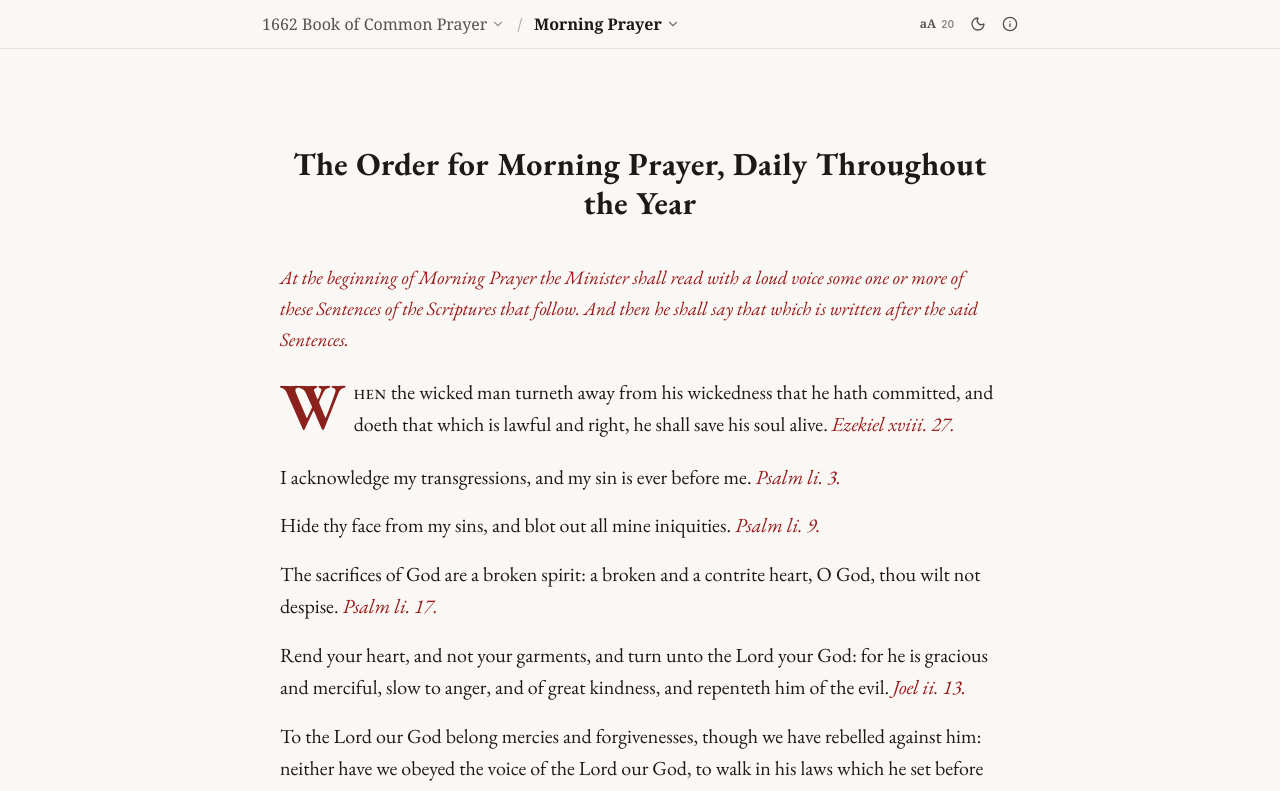
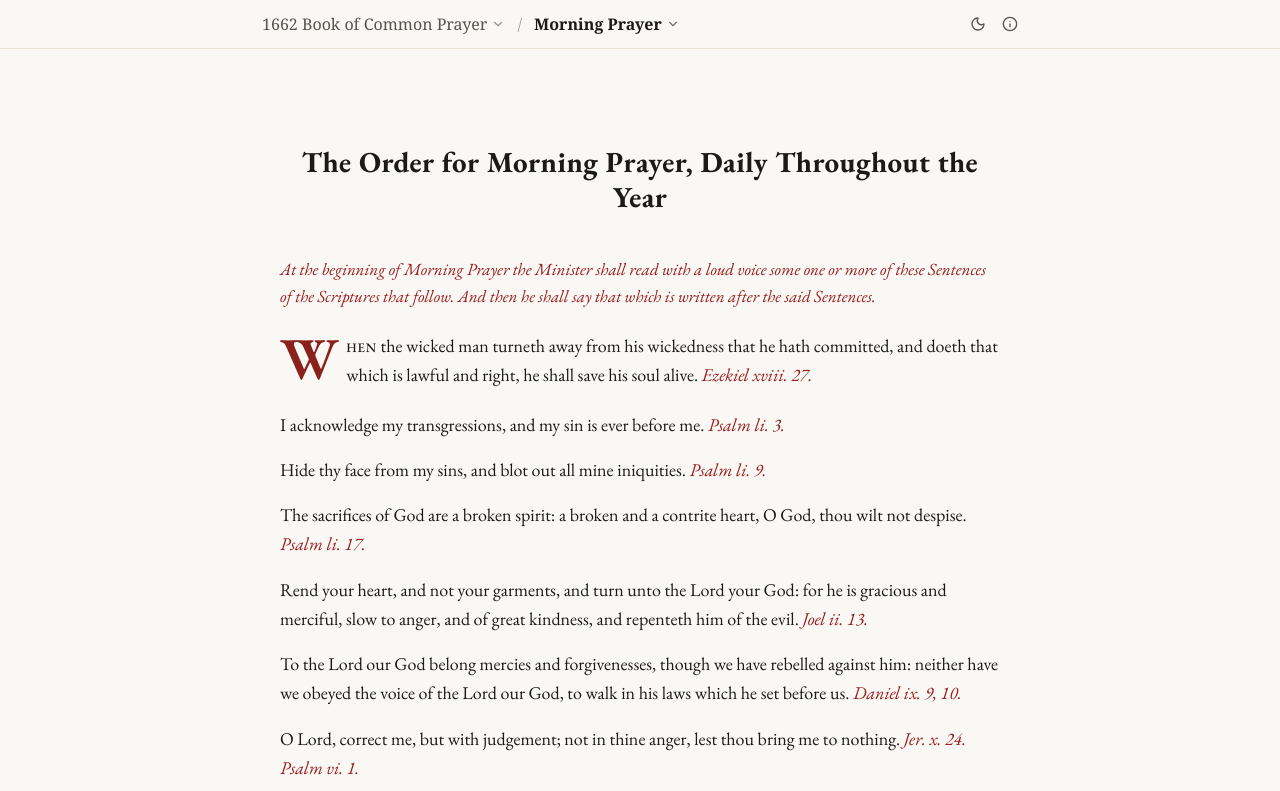
Before and after one commit to jeremybullen/Liturgies, a React (Vite) app in the folder src/: page / in a window 1280 px wide. Shown: the top 791 px of the page. Built offline with nearby package versions, Linux system fonts and the light colour scheme.

Commit message:
refactor: remove font size adjustment controls
Simplify the interface by setting a fixed base font size and removing the cycle functionality.

```diff
--- a/src/App.tsx
+++ b/src/App.tsx
@@ -51,7 +51,7 @@ function parseRoute(): RouteState {
 
 export function App() {
   const [route, setRoute] = useState<RouteState>(parseRoute);
-  const [fontSize, setFontSize] = useState<number>(20);
+  const fontSize = 18;
   const [isBookMenuOpen, setIsBookMenuOpen] = useState(false);
   const [isServiceMenuOpen, setIsServiceMenuOpen] = useState(false);
   const [isAboutOpen, setIsAboutOpen] = useState(false);
@@ -60,15 +60,6 @@ export function App() {
   const lastScrollYRef = useRef(0);
   const bookMenuRef = useRef<HTMLDivElement>(null);
   const serviceMenuRef = useRef<HTMLDivElement>(null);
-
-  const FONT_SIZES = [18, 20, 22, 25] as const;
-  const cycleFontSize = () => {
-    setFontSize(prev => {
-      const idx = FONT_SIZES.indexOf(prev as any);
-      if (idx === -1 || idx >= FONT_SIZES.length - 1) return FONT_SIZES[0];
-      return FONT_SIZES[idx + 1];
-    });
-  };
 
   const [isDarkMode, setIsDarkMode] = useState<boolean>(() => {
     if (typeof window === 'undefined') return false;
@@ -328,14 +319,7 @@ export function App() {
 
           {/* Right-Hand Controls (Font size, Dark mode, Info) */}
           <div className="flex items-center gap-1 shrink-0 text-stone-600 dark:text-stone-400">
-            <button
-              onClick={cycleFontSize}
-              className="p-1.5 rounded hover:bg-[#EFE9DC] dark:hover:bg-[#282622] hover:text-stone-900 dark:hover:text-stone-100 transition-colors cursor-pointer text-xs font-serif font-semibold"
-              title={`Font size: ${fontSize}px`}
-              aria-label={`Cycle font size, current is ${fontSize}px`}
-            >
-              aA <span className="font-sans text-[10px] opacity-70 ml-0.5">{fontSize}</span>
-            </button>
+
 
             <button
               onClick={() => setIsDarkMode(prev => !prev)}
```
